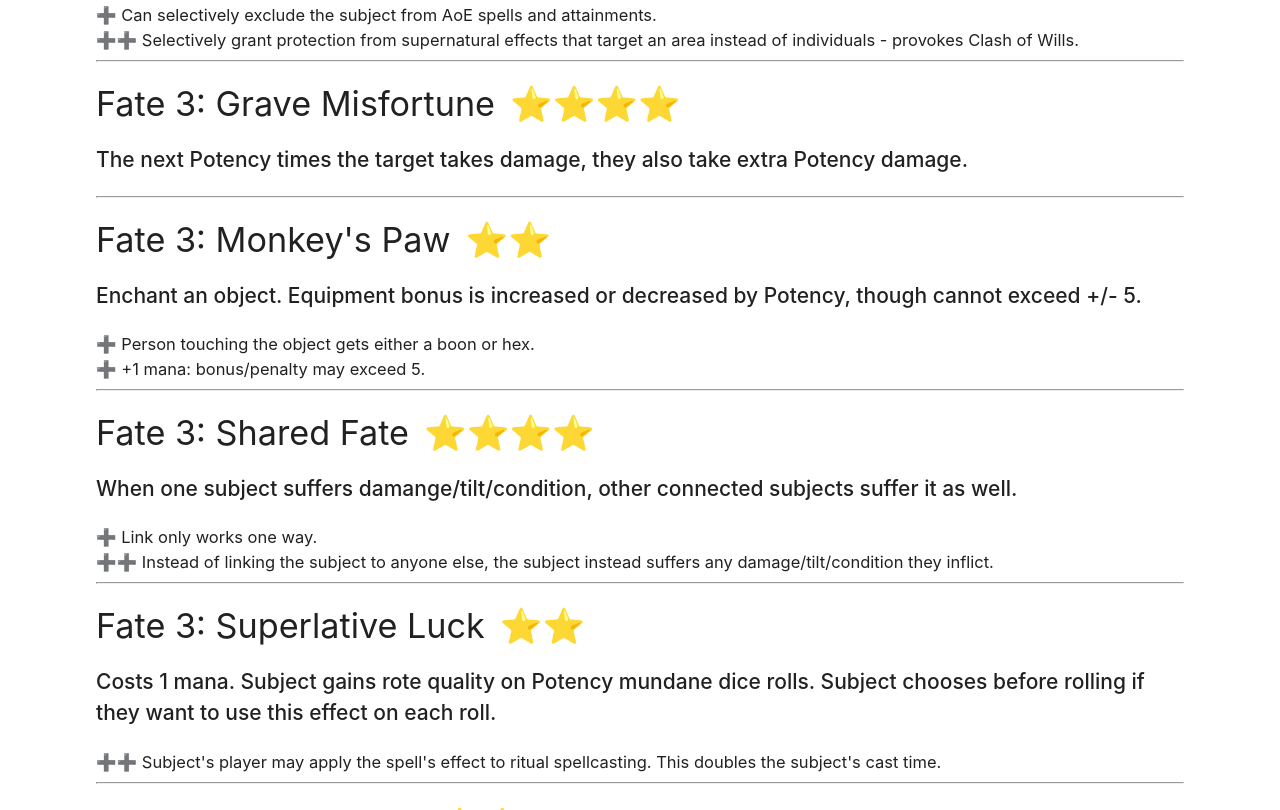
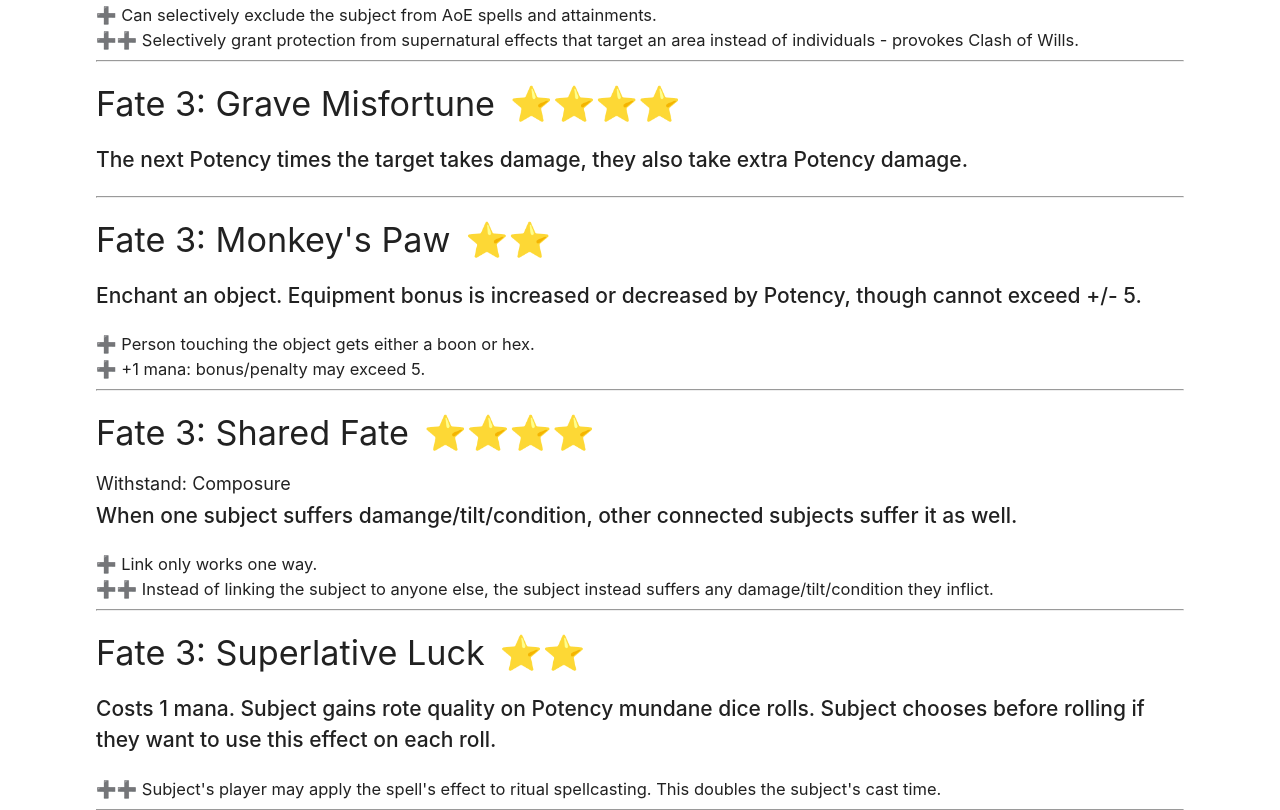
Before and after one commit to Celeo/my_mta2_spells, a React app: page / in a window 1280 px wide. Shown: the part 1990-2800 px from the top of the page. Built offline with nearby package versions, Linux system fonts and the light colour scheme.

Commit message:
Showing withstand

```diff
--- a/src/index.css
+++ b/src/index.css
@@ -9,6 +9,15 @@
     margin-left: 1rem;
 }
 
+h4 {
+    margin-bottom: 0;
+}
+
+.withstand-rating {
+    font-size: 120%;
+    margin-bottom: -1em;
+}
+
 .spell-body {
     font-size: 140%;
 }
@@ -18,3 +27,7 @@
     margin-top: 0;
     margin-bottom: 0;
 }
+
+body {
+    padding-bottom: 5em;
+}
--- a/src/index.js
+++ b/src/index.js
@@ -24,6 +24,7 @@ const Spell = (props) => {
         { props.arcanum } { props.level }: { props.name }
         { props.rating > 0 && <span className="spell-rating">{ '⭐'.repeat(props.rating) }</span> }
       </h4>
+      { props.withstand ? <p className="withstand-rating">Withstand: { props.withstand }</p> : '' }
       <p className="spell-body"><strong>{ props.short }</strong></p>
       {
         props.reaches.map(r => <SpellReach key={r.count + ':' + r.effect} count={r.count} effect={r.effect} />)
@@ -38,6 +39,7 @@ Spell.propTypes = {
   level: PropTypes.number,
   name: PropTypes.string,
   psf: PropTypes.string,
+  withstand: PropTypes.string,
   short: PropTypes.string,
   reaches: PropTypes.array,
   rating: PropTypes.number
@@ -54,6 +56,7 @@ const Index = (props) => {
             level={s.level}
             name={s.name}
             psf={s.psf}
+            withstand={s.withstand}
             short={s.short}
             reaches={s.reaches}
             rating={s.rating}
```
